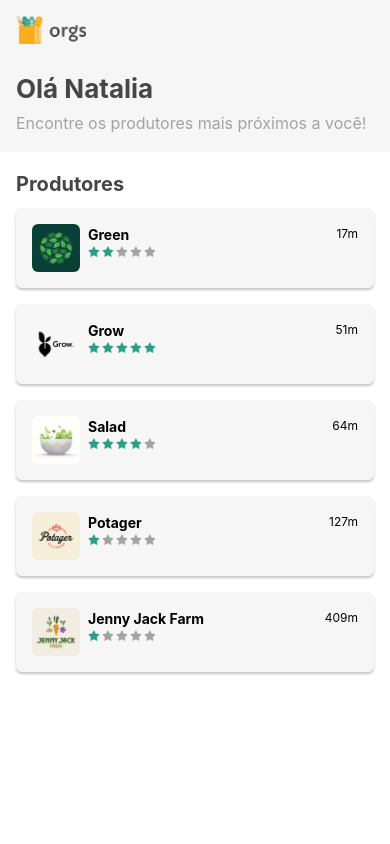
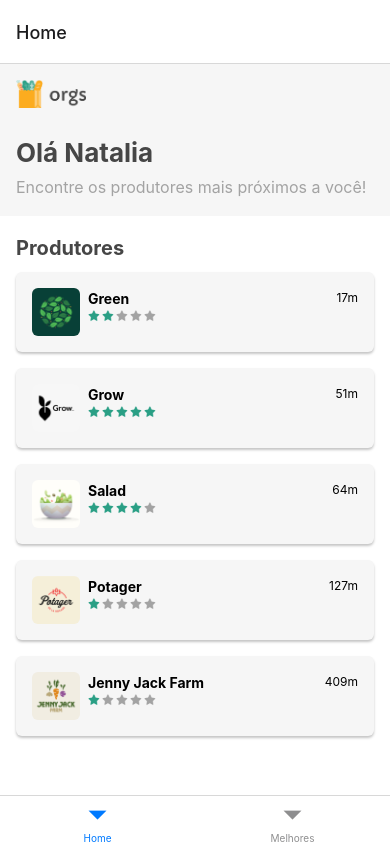
Before and after one commit to g-santosmartins/orgs-screen-navigation, a React Native app: screen / in a window 390 px wide. Built offline with nearby package versions, Linux system fonts and the light colour scheme.

Commit message:
feat: Adding the first page navigation

```diff
--- a/App.js
+++ b/App.js
@@ -1,6 +1,7 @@
 import React from 'react';
 import { StatusBar, SafeAreaView } from 'react-native';
 import { NavigationContainer } from '@react-navigation/native';
+import { createBottomTabNavigator } from '@react-navigation/bottom-tabs';
 
 
 // Internal imports
@@ -8,13 +9,19 @@
 import Home from './src/telas/Home';
 import MelhoresProdutores from './src/telas/MelhoresProdutores';
 
+// importin
+const Tab = createBottomTabNavigator();
+
 export default function App() {
 
   return <SafeAreaView style={{ flex: 1 }}>
     <StatusBar />
 
     <NavigationContainer>
-      <Home />
+      <Tab.Navigator>
+        <Tab.Screen name="Home" component={Home} />
+        <Tab.Screen name="Melhores" component={MelhoresProdutores} />
+      </Tab.Navigator>
     </NavigationContainer>
 
   </SafeAreaView>
--- a/metro.config.js
+++ b/metro.config.js
@@ -16,7 +16,7 @@
     },
     resolver: {
       assetExts: assetExts.filter(ext => ext !== "svg"),
-      sourceExts: [...sourceExts, "svg"]
+      sourceExts: [...sourceExts, 'js', 'json', 'ts', 'tsx']
     }
   };
 })();
--- a/package.json
+++ b/package.json
@@ -10,6 +10,7 @@
     "lint": "eslint ."
   },
   "dependencies": {
+    "@react-navigation/bottom-tabs": "^6.0.9",
     "@react-navigation/native": "^6.0.6",
     "react": "17.0.2",
     "react-native": "0.66.3",
--- /dev/null
+++ b/src/rotas/AppRotas.js
@@ -0,0 +1 @@
+import React from 'react'
```
Also changed, not shown: 1 other file (tests, documents, lock files or other folders).
